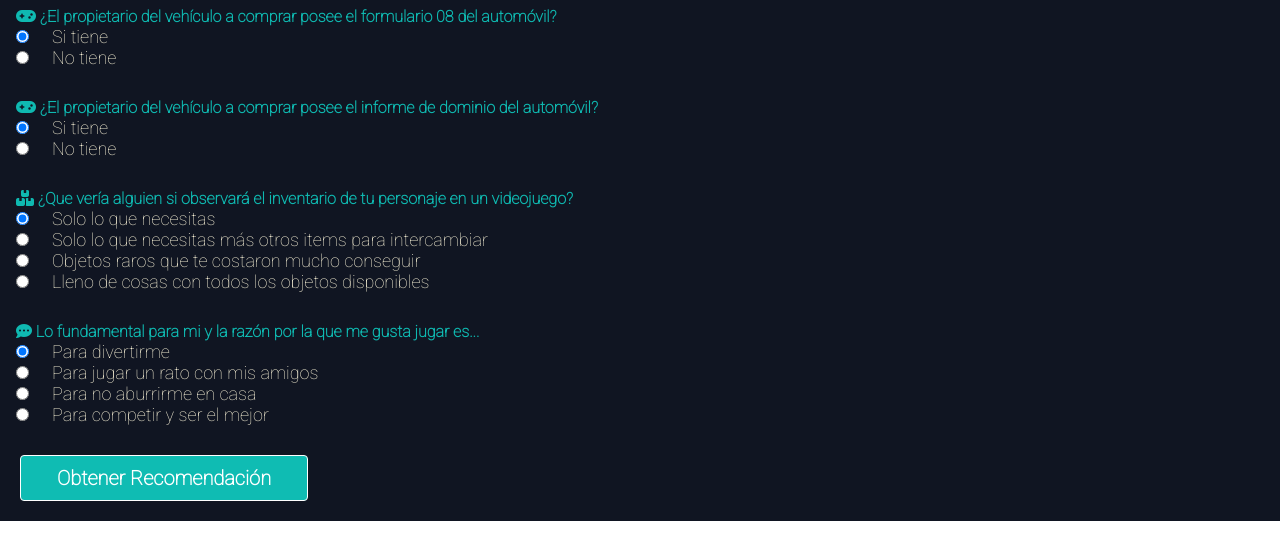
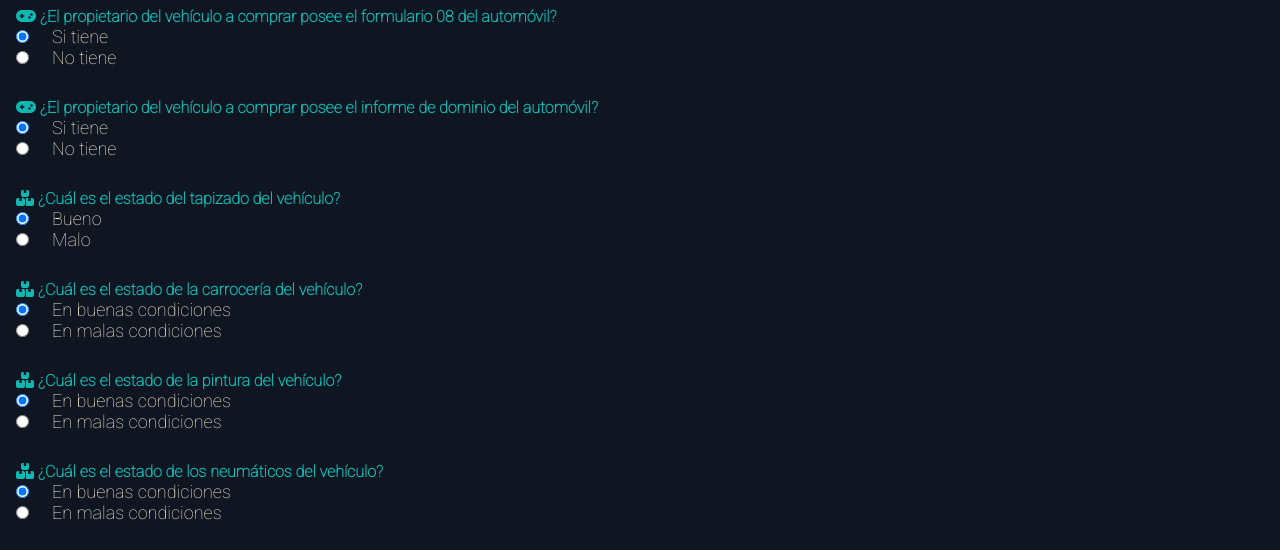
Before and after one commit to lisandrot/Car-Recommendation, a plain HTML site: page encuesta.html in a window 1280 px wide. Shown: the part 735-1285 px from the top of the page. Drawn offline with Linux system fonts and the light colour scheme.

Commit message:
Se añaden valores de las tablas 3 y 4

```diff
--- a/encuesta.html
+++ b/encuesta.html
@@ -66,7 +66,8 @@
           <h2 class="form-title">Por favor responda a estas preguntas...</h2>
 
           <form action="" id="form-contact-e" class="form-contact">
-            <!-- Presupuesto -->
+            <!-- TABLA 4 -->
+            <!-- PRESUPUESTO -->
             <div class="form-control-e">
               <p>
                 <i class="fa-solid fa-coins"></i> Seleccione su presupuesto
@@ -257,83 +258,96 @@
             </div>
 
             <!-- TABLA 3 -->
+            <!-- TAPIZADO -->
             <div class="form-control-e">
               <p>
-                <i class="fa-solid fa-boxes-stacked"></i> ¿Que vería alguien si
-                observará el inventario de tu personaje en un videojuego?
+                <i class="fa-solid fa-boxes-stacked"></i> ¿Cuál es el estado del
+                tapizado del vehículo?
               </p>
               <input
                 type="radio"
-                id="ip_necesitas"
-                name="inventario_personaje"
-                value="ip_necesitas"
+                id="tapizado-bueno"
+                name="tapizado"
+                value="tapizado-bueno"
                 checked="checked"
               />
-              <label for="ip_necesitas">Solo lo que necesitas</label><br />
+              <label for="tapizado-bueno">Bueno</label><br />
               <input
                 type="radio"
-                id="ip_intercambio"
-                name="inventario_personaje"
-                value="ip_intercambio"
+                id="tapizado-malo"
+                name="tapizado"
+                value="tapizado-malo"
               />
-              <label for="ip_intercambio"
-                >Solo lo que necesitas más otros items para intercambiar</label
-              ><br />
-              <input
-                type="radio"
-                id="ip_raros"
-                name="inventario_personaje"
-                value="ip_raros"
-              />
-              <label for="ip_raros"
-                >Objetos raros que te costaron mucho conseguir</label
-              ><br />
-              <input
-                type="radio"
-                id="ip_todos"
-                name="inventario_personaje"
-                value="ip_todos"
-              />
-              <label for="ip_todos"
-                >Lleno de cosas con todos los objetos disponibles</label
-              ><br />
+              <label for="tapizado-malo">Malo</label><br />
             </div>
+
+            <!-- CARROCERÍA -->
             <div class="form-control-e">
               <p>
-                <i class="fa-solid fa-comment-dots"></i> Lo fundamental para mi
-                y la razón por la que me gusta jugar es...
+                <i class="fa-solid fa-boxes-stacked"></i> ¿Cuál es el estado de
+                la carrocería del vehículo?
               </p>
               <input
                 type="radio"
-                id="rf_divertirme"
-                name="razon_fundamental"
-                value="rf_divertirme"
+                id="carroceria-buena"
+                name="carroceria"
+                value="carroceria-buena"
                 checked="checked"
               />
-              <label for="rf_divertirme">Para divertirme</label><br />
+              <label for="carroceria-buena">En buenas condiciones</label><br />
               <input
                 type="radio"
-                id="rf_amigos"
-                name="razon_fundamental"
-                value="rf_amigos"
+                id="carroceria-mala"
+                name="carroceria"
+                value="carroceria-mala"
               />
-              <label for="rf_amigos">Para jugar un rato con mis amigos</label
-              ><br />
+              <label for="carroceria-mala">En malas condiciones</label><br />
+            </div>
+
+            <!-- PINTURA -->
+            <div class="form-control-e">
+              <p>
+                <i class="fa-solid fa-boxes-stacked"></i> ¿Cuál es el estado de
+                la pintura del vehículo?
+              </p>
               <input
                 type="radio"
-                id="rf_no_aburrirme"
-                name="razon_fundamental"
-                value="rf_no_aburrirme"
+                id="pintura-buena"
+                name="pintura"
+                value="pintura-buena"
+                checked="checked"
               />
-              <label for="rf_no_aburrirme">Para no aburrirme en casa</label
-              ><br />
+              <label for="pintura-buena">En buenas condiciones</label><br />
               <input
                 type="radio"
-                id="rf_competir"
-                name="razon_fundamental"
-                value="rf_competir"
+                id="pintura-mala"
+                name="pintura"
+                value="pintura-mala"
               />
-              <label for="rf_competir">Para competir y ser el mejor</label>
+              <label for="pintura-mala">En malas condiciones</label><br />
+            </div>
+
+            <!-- NEUMATICOS -->
+            <div class="form-control-e">
+              <p>
+                <i class="fa-solid fa-boxes-stacked"></i> ¿Cuál es el estado de
+                los neumáticos del vehículo?
+              </p>
+              <input
+                type="radio"
+                id="neumaticos-buenos"
+                name="neumaticos"
+                value="neumaticos-buenos"
+                checked="checked"
+              />
+              <label for="neumaticos-buenos">En buenas condiciones</label><br />
+              <input
+                type="radio"
+                id="neumaticos-malos"
+                name="neumaticos"
+                value="neumaticos-malos"
+              />
+              <label for="neumaticos-malos">En malas condiciones</label><br />
             </div>
           </form>
           <button id="botoncito2" type="" name="">Obtener Recomendación</button>
```
